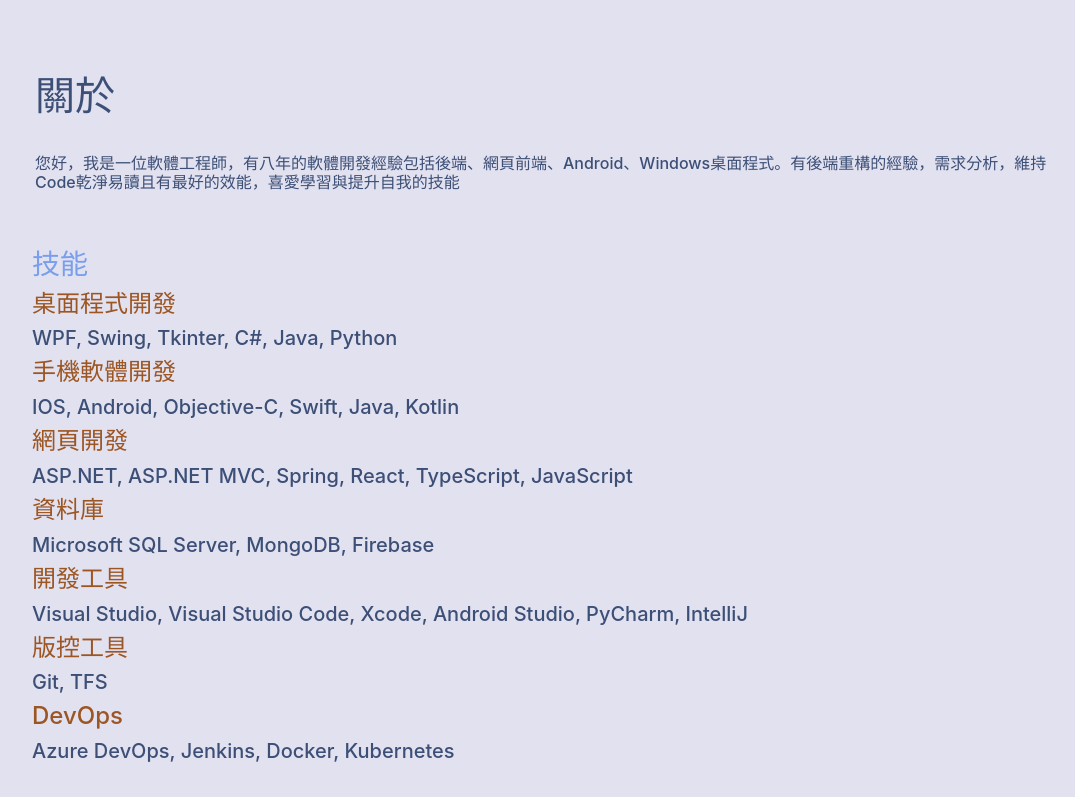
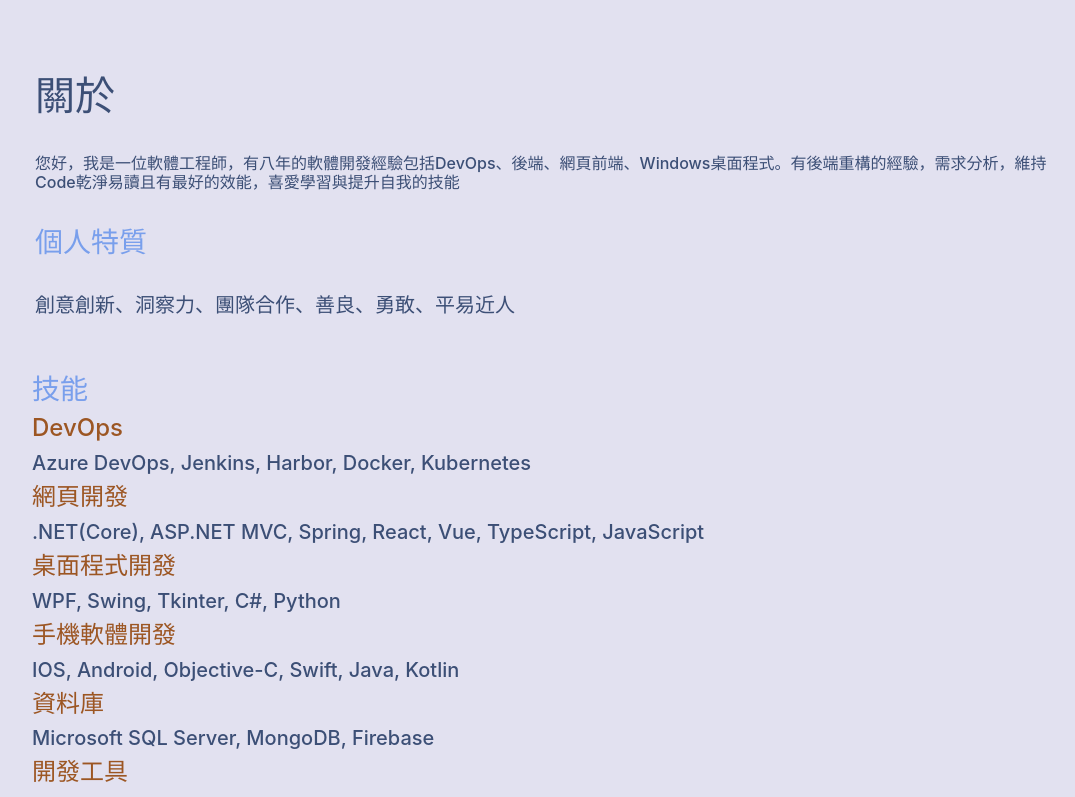
Before and after one commit to AaronCChen2233/Portfolio, a React (Create React App) app: page / in a window 1280 px wide. Shown: the part 800-1597 px from the top of the page, without its empty margins (93-1168 px from the left). Built offline with nearby package versions, Linux system fonts and the light colour scheme.

Commit message:
feat: Enhance About and Works components with personal traits and updated technology stacks; localize new content in English and Chinese

```diff
--- a/src/Components/About.tsx
+++ b/src/Components/About.tsx
@@ -12,6 +12,8 @@ const About: React.FC = () => {
         <div className="pages" id="about">
             <h1 className='title lpten whitetext'>{t('about')}</h1>
             <h6 className='lpten rpten tptwo whitetext'>{t('abouttitle')}</h6>
+            <h3 className='lpten rpten tptwo whitetext lightbluetext'>{t('personaltraits')}</h3>
+            <h5 className='lpten rpten tptwo whitetext'>{t('personaltraitslist')}</h5>
             <br></br>
             <br></br>
             <Container fluid={true}>
@@ -19,20 +21,20 @@ const About: React.FC = () => {
                     <Col xs={18} md={15} className='btten' >
                         <Container className="p-0" fluid={true}>
                             <h3 className='lightbluetext'>{t('skills')}</h3>
+                            <h4 className='pinktext'>{t('devops')}</h4>
+                            <h5 className='whitetext'>{t('azuredevops')}, {t('jenkins')}, {t('harbor')}, {t('docker')}, {t('kubernetes')}</h5>
+                            <h4 className='pinktext'>{t('webdevelop')}</h4>
+                            <h5 className='whitetext'>{t('aspnetcore')}, {t('aspnetmvc')}, {t('spring')}, {t('react')}, {t('vue')}, {t('typescript')}, {t('javascript')}</h5>
                             <h4 className='pinktext'>{t('dasktopdevelop')}</h4>
-                            <h5 className='whitetext'>{t('desktopskills')}</h5>
+                            <h5 className='whitetext'>{t('wpf')}, {t('swing')}, {t('tkinter')}, {t('csharp')}, {t('python')}</h5>
                             <h4 className='pinktext'>{t('mobiledevelop')}</h4>
-                            <h5 className='whitetext'>{t('mobileskills')}</h5>
-                            <h4 className='pinktext'>{t('webdevelop')}</h4>
-                            <h5 className='whitetext'>{t('webskills')}</h5>
+                            <h5 className='whitetext'>{t('ios')}, {t('android')}, {t('objectivec')}, {t('swift')}, {t('java')}, {t('kotlin')}</h5>
                             <h4 className='pinktext'>{t('database')}</h4>
-                            <h5 className='whitetext'>{t('databaseskills')}</h5>
+                            <h5 className='whitetext'>{t('mss')}, {t('mongodb')}, {t('firebase')}</h5>
                             <h4 className='pinktext'>{t('developmenttools')}</h4>
-                            <h5 className='whitetext'>{t('developtoolskills')}</h5>
+                            <h5 className='whitetext'>{t('visualstudio')}, {t('vscode')}, {t('xcode')}, {t('androidstudio')}, {t('pycharm')}, {t('intellij')}</h5>
                             <h4 className='pinktext'>{t('versioncontroltools')}</h4>
-                            <h5 className='whitetext'>{t('versioncontroltoolskills')}</h5>
-                            <h4 className='pinktext'>{t('devops')}</h4>
-                            <h5 className='whitetext'>{t('devopsskills')}</h5>
+                            <h5 className='whitetext'>{t('git')}, {t('tfs')}</h5>
                         </Container>
                     </Col>
                     <Col xs={12} md={5} >
@@ -42,6 +44,8 @@ const About: React.FC = () => {
                     </Col>
                 </Row>
             </Container>
+            <h3 className='lpten rpten tptwo whitetext lightbluetext'>{t('learntube')}</h3>
+            <h5 className='lpten rpten tptwo whitetext'>{t('learntubedescription')}</h5>
         </div>
     );
   }
--- a/src/Components/Works.tsx
+++ b/src/Components/Works.tsx
@@ -26,28 +26,28 @@ const Works: React.FC = () => {
                     <a href='https://www.musicxml.com/' target="_blank">.MusicXML</a>
                     {t('simplemusicnotesreaderdescription2')}
                 </p>
-                <h6 className='lightbluetext'>{t('musicreadertech')}</h6>
+                <h6 className='lightbluetext'>{t('android')} {t('kotlin')} {t('javascript')} {t('mvvm')}</h6>
             </WorksCards>
 
             <WorksCards buttonText={t('viewgithub')} cardTitle={t('multiplefilerename')} gitUri="https://github.com/AaronCChen2233/--Portfolio--Multiple_File_Rename" image={multiplefilerenameimage}>
                 <p>
                     {t('multiplefilerenamedescription')}
                 </p>
-                <h6 className='lightbluetext'>{t('multiplefilerenametech')}</h6>
+                <h6 className='lightbluetext'>{t('wpf')} {t('.net')} {t('csharp')} {t('mvvm')}</h6>
             </WorksCards>
 
             <WorksCards buttonText={t('viewgithub')} cardTitle={t('sudoku')} gitUri="https://github.com/AaronCChen2233/--Portfolio--SUDOKU" image={sudokuimage}>
                 <p>
                     {t('sudokudescription')}
                 </p>
-                <h6 className='lightbluetext'>{t('sudokutech')}</h6>
+                <h6 className='lightbluetext'>{t('swing')} {t('java')}</h6>
             </WorksCards>
 
             <WorksCards buttonText={t('viewgithub')} cardTitle={t('clipboardtranslator')} gitUri="https://github.com/AaronCChen2233/--Portfolio--ClipboardTranslator" image={clipboardtranslatorimage}>
                 <p>
                     {t('clipboardtranslatordescription')}
                 </p>
-                <h6 className='lightbluetext'>{t('clipboardtranslatortech')}</h6>
+                <h6 className='lightbluetext'>{t('swing')} {t('java')}</h6>
             </WorksCards>
 
             </CardColumns>
--- a/src/resources/en.ts
+++ b/src/resources/en.ts
@@ -13,7 +13,12 @@ export default {
     'database':'Database',
     'developmenttools':'Development Tools',
     'versioncontroltools':'Version Control Tools',
-    'abouttitle':'  Hello, I am a software engineer with 8+ years of development experience including back-end, web front-end, Android, Windows desktop application. Have experience in back-end refactoring, requirement analysis, keep Code clean and readable and have the best performance, eager to learn and improve my skills.',
+    'abouttitle':'  Hello, I am a software engineer with 8+ years of development experience including DevOps, back-end, web front-end, Windows desktop application. Have experience in back-end refactoring, requirement analysis, keep Code clean and readable and have the best performance, eager to learn and improve my skills.',
+    'personaltraits':'Personal Traits',
+    'personaltraitslist':'Creative, Insightful, Teamwork, Kind, Brave, Approachable',
+    'learntube':'Learning Channels',
+    'learntubedescription':'Podcast, Reading, Online Courses, Technical Sharing, Research',
+
     'neweggtw':'Newegg, Taipei, Taiwan',
     'neweggtwtime':'Sep 2014 - Sep 2018',
     'neweggposition':'Software Engineer',
@@ -55,23 +60,67 @@ export default {
     'viewgithub':'View GitHub',
     'yrs':'yrs',
     'mos':'mos',
-    //Proper nouns 專有名詞 Always English
-    'mobileskills':'IOS, Android, Objective-C, Swift, Java, Kotlin',
-    'webskills':'ASP.NET, ASP.NET MVC, Spring, React, TypeScript, JavaScript',
-    'desktopskills':'WPF, Swing, Tkinter, C#, Java, Python',
-    'databaseskills':'Microsoft SQL Server, MongoDB, Firebase',
-    'developtoolskills':'Visual Studio, Visual Studio Code, Xcode, Android Studio, PyCharm, IntelliJ',
+    'ios':'IOS',
+    'android':'Android',
+    'objectivec':'Objective-C',
+    'swift':'Swift',
+    'java':'Java',
+    'kotlin':'Kotlin',
+
+    'aspnet':'ASP.NET',
+    'aspnetmvc':'ASP.NET MVC',
+    'aspnetcore':'.NET(Core)',
+    'spring':'Spring',
+    'vue':'Vue',
+    'react':'React',
+    'typescript':'TypeScript',
+    'javascript':'JavaScript',
+
+    'wpf':'WPF',
+    'swing':'Swing',
+    'tkinter':'Tkinter',
+    'csharp':'C#',
+    'python':'Python',
+
+    'mss':'Microsoft SQL Server',
+    'mongodb':'MongoDB',
+    'firebase':'Firebase',
+
+    'visualstudio':'Visual Studio',
+    'vscode':'Visual Studio Code',
+    'xcode':'Xcode',
+    'androidstudio':'Android Studio',
+    'pycharm':'PyCharm',
+    'intellij':'IntelliJ',
+
+    'git':'Git',
+    'tfs':'TFS',
+
+    'devops':'DevOps',
+    'azuredevops':'Azure DevOps',
+    'jenkins':'Jenkins',
+    'harbor':'Harbor',
+    'docker':'Docker',
+    'kubernetes':'Kubernetes',
+
+    'mvvm':'MVVM',
+    '.net':'.NET',
+    'rdlc':'RDLC',
+    'teamplus':'TeamPlus API',
+    'azure':'Azure',
+    'yating':'Yating API',
+    'openai':'OpenAI API',
+    'sms':'SMS API',
+    'mailserver':'Mail Server',
+
     'sudoku':'SUDOKU',
     'clipboardtranslator':'Clipboard Translator',
     'multiplefilerename':'Multiple File Rename',
     'simplemusicnotesreader':'Simple Music Notes Reader',
-    'versioncontroltoolskills':'Git, TFS',
-    'devops':'DevOps',
-    'devopsskills':'Azure DevOps, Jenkins, Docker, Kubernetes',
     'notion':'Notion',
 
-    'musicreadertech':'Android Kotlin JavaScript MVVM',
-    'multiplefilerenametech':'WPF .NET Framework C# MVVM',
-    'sudokutech':'Swing java',
-    'clipboardtranslatortech':'Swing java'
+    //'musicreadertech':'Android Kotlin JavaScript MVVM',
+    //'multiplefilerenametech':'WPF .NET Framework C# MVVM',
+    //'sudokutech':'Swing java',
+    //'clipboardtranslatortech':'Swing java'
 };
--- a/src/resources/zh.ts
+++ b/src/resources/zh.ts
@@ -13,7 +13,12 @@ export default {
     'database':'資料庫',
     'developmenttools':'開發工具',
     'versioncontroltools':'版控工具',
-    'abouttitle':'  您好，我是一位軟體工程師，有八年的軟體開發經驗包括後端、網頁前端、Android、Windows桌面程式。有後端重構的經驗，需求分析，維持Code乾淨易讀且有最好的效能，喜愛學習與提升自我的技能',
+    'abouttitle':'  您好，我是一位軟體工程師，有八年的軟體開發經驗包括DevOps、後端、網頁前端、Windows桌面程式。有後端重構的經驗，需求分析，維持Code乾淨易讀且有最好的效能，喜愛學習與提升自我的技能',
+    'personaltraits':'個人特質',
+    'personaltraitslist':'創意創新、洞察力、團隊合作、善良、勇敢、平易近人',
+    'learntube':'能力提升學習管道',
+    'learntubedescription':'Podcast、閱讀、線上課程、技術分享、研究',
+
     'neweggtw':'台灣新蛋, 台灣, 台北',
     'neweggtwtime':'2014年9月 - 2018年9月',
     'neweggposition':'軟體工程師',
@@ -56,23 +61,66 @@ export default {
     'yrs':'年',
     'mos':'個月',
     //Proper nouns 專有名詞 Always English
-    'mobileskills':'IOS, Android, Objective-C, Swift, Java, Kotlin',
-    'webskills':'ASP.NET, ASP.NET MVC, Spring, React, TypeScript, JavaScript',
-    'desktopskills':'WPF, Swing, Tkinter, C#, Java, Python',
-    'databaseskills':'Microsoft SQL Server, MongoDB, Firebase',
-    'developtoolskills':'Visual Studio, Visual Studio Code, Xcode, Android Studio, PyCharm, IntelliJ',
-    'versioncontroltoolskills':'Git, TFS',
+    'ios':'IOS',
+    'android':'Android',
+    'objectivec':'Objective-C',
+    'swift':'Swift',
+    'java':'Java',
+    'kotlin':'Kotlin',
+    'aspnet':'ASP.NET',
+    'aspnetmvc':'ASP.NET MVC',
+    'aspnetcore':'.NET(Core)',
+    'spring':'Spring',
+    'vue':'Vue',
+    'react':'React',
+    'typescript':'TypeScript',
+    'javascript':'JavaScript',
+
+    'wpf':'WPF',
+    'swing':'Swing',
+    'tkinter':'Tkinter',
+    'csharp':'C#',
+    'python':'Python',
+
+    'mss':'Microsoft SQL Server',
+    'mongodb':'MongoDB',
+    'firebase':'Firebase',
+
+    'visualstudio':'Visual Studio',
+    'vscode':'Visual Studio Code',
+    'xcode':'Xcode',
+    'androidstudio':'Android Studio',
+    'pycharm':'PyCharm',
+    'intellij':'IntelliJ',
+
+    'git':'Git',
+    'tfs':'TFS',
+
     'devops':'DevOps',
-    'devopsskills':'Azure DevOps, Jenkins, Docker, Kubernetes',
+    'azuredevops':'Azure DevOps',
+    'jenkins':'Jenkins',
+    'harbor':'Harbor',
+    'docker':'Docker',
+    'kubernetes':'Kubernetes',
+
+    'mvvm':'MVVM',
+    '.net':'.NET',
+    'rdlc':'RDLC',
+    'teamplus':'TeamPlus API',
+    'azure':'Azure',
+    'yating':'Yating API',
+    'openai':'OpenAI API',
+    'sms':'SMS API',
+    'mailserver':'Mail Server',
+
     'notion':'Notion',
     'sudoku':'SUDOKU',
     'clipboardtranslator':'Clipboard Translator',
     'multiplefilerename':'Multiple File Rename',
     'simplemusicnotesreader':'Simple Music Notes Reader',
 
-
-    'musicreadertech':'Android Kotlin JavaScript MVVM',
-    'multiplefilerenametech':'WPF .NET Framework C# MVVM',
-    'sudokutech':'Swing java',
-    'clipboardtranslatortech':'Swing java'
+    //'musicreadertech':'Android Kotlin JavaScript MVVM',
+    //'multiplefilerenametech':'WPF .NET Framework C# MVVM',
+    //'sudokutech':'Swing java',
+    //'clipboardtranslatortech':'Swing java'
 };
```
